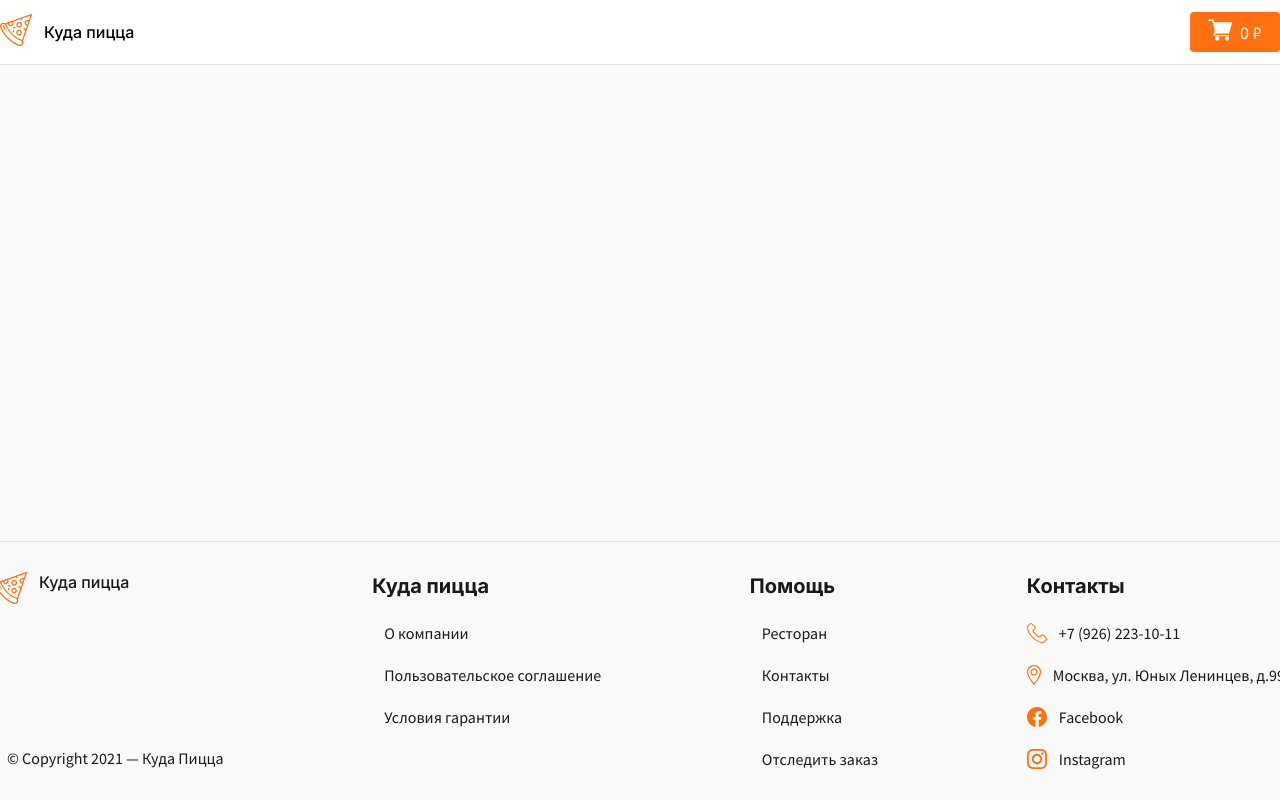
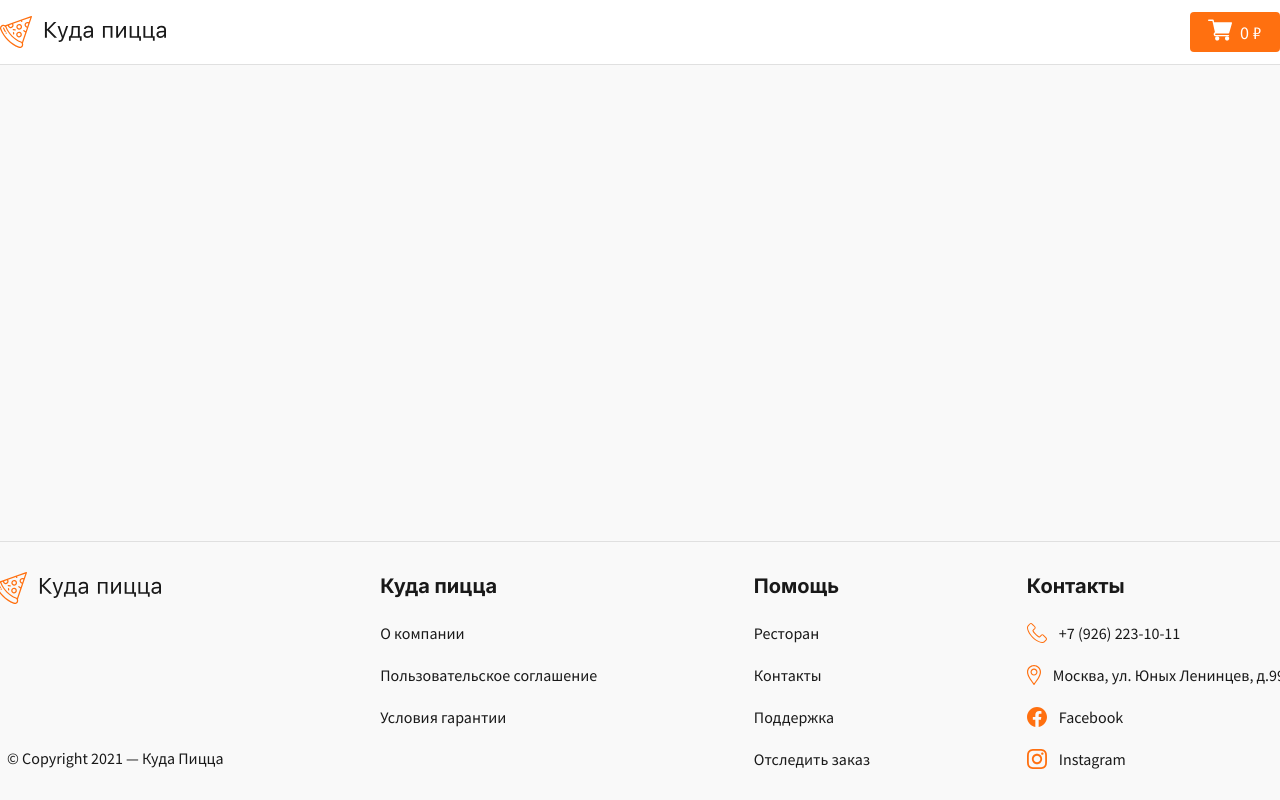
Before and after one commit to mikhail-create/where-pizza, a React (Create React App) app: page / in a window 1280 px wide. Built offline with nearby package versions, Linux system fonts and the light colour scheme.

Commit message:
changed logo

```diff
--- a/src/components/footer-menu/FooterMenu.module.scss
+++ b/src/components/footer-menu/FooterMenu.module.scss
@@ -21,15 +21,14 @@
         display: flex;
         flex-direction: row;
 
-        &__title {
-            font-family: "Inter", sans-serif;
-            font-weight: 500;
-            font-size: 16px;
-            padding-left: 12px;
+        &__image {
+            height: 32px;
+            display: flex;
+            align-items: center;
         }
 
-        &__image {
-            width: 32px;
+        &__title {
+            padding-left: 12px;
         }
 
         &__copyright {
@@ -57,8 +56,11 @@
         display: flex;
         align-items: center;
 
+        &__icon {
+            padding-right: 12px;
+        }
+
         > a {
-            padding-left: 12px;
             color: $black;
             text-decoration: none;
 
--- a/src/components/footer-menu/FooterMenu.tsx
+++ b/src/components/footer-menu/FooterMenu.tsx
@@ -1,5 +1,6 @@
 import React from 'react'
 import { ReactComponent as Logo } from '../../assets/icons/logo.svg'
+import { ReactComponent as LogoTitle } from '../../assets/icons/logo_title.svg'
 import { ReactComponent as Phone } from '../../assets/icons/phone.svg'
 import { ReactComponent as Address } from '../../assets/icons/address.svg'
 import { ReactComponent as Facebook } from '../../assets/icons/facebook.svg'
@@ -13,9 +14,7 @@ function FooterMenu() {
                 <div className={styles.footer_logo}>
                     <div className={styles.footer_logo__image}>
                         <Logo />
-                    </div>
-                    <div className={styles.footer_logo__title}>
-                        Куда пицца
+                        <LogoTitle className={styles.footer_logo__title} />
                     </div>
                 </div>
                 <div className={styles.footer_logo__copyright}>
@@ -72,25 +71,25 @@ function FooterMenu() {
                     Контакты
                 </div>
                 <div className={styles.footer_button}>
-                    <Phone />
+                    <Phone className={styles.footer_button__icon} />
                     <a href='#'>
                         +7 (926) 223-10-11
                     </a>
                 </div>
                 <div className={styles.footer_button}>
-                    <Address />
+                    <Address className={styles.footer_button__icon} />
                     <a href='#'>
                         Москва, ул. Юных Ленинцев, д.99
                     </a>
                 </div>
                 <div className={styles.footer_button}>
-                    <Facebook />
+                    <Facebook className={styles.footer_button__icon} />
                     <a href='#'>
                         Facebook
                     </a>
                 </div>
                 <div className={styles.footer_button}>
-                    <Instagram />
+                    <Instagram className={styles.footer_button__icon} />
                     <a href='#'>
                         Instagram
                     </a>
--- a/src/components/header-menu/HeaderMenu.module.scss
+++ b/src/components/header-menu/HeaderMenu.module.scss
@@ -13,14 +13,7 @@
         align-items: center;
 
         &__title {
-            font-family: "Inter", sans-serif;
-            font-weight: 500;
-            font-size: 16px;
             padding-left: 12px;
-        }
-
-        &__image {
-            width: 32px;
         }
     }
 
--- a/src/components/header-menu/HeaderMenu.tsx
+++ b/src/components/header-menu/HeaderMenu.tsx
@@ -1,5 +1,6 @@
 import React, { useState } from 'react'
 import { ReactComponent as Logo } from '../../assets/icons/logo.svg'
+import { ReactComponent as LogoTitle } from '../../assets/icons/logo_title.svg'
 import { ReactComponent as Cart } from '../../assets/icons/cart.svg'
 import styles from './HeaderMenu.module.scss'
 
@@ -8,12 +9,8 @@ function HeaderMenu() {
     return (
         <div className={styles.header}>
             <div className={styles.header_logo}>
-                <div className={styles.header_logo__image}>
-                    <Logo />
-                </div>
-                <div className={styles.header_logo__title}>
-                    Куда пицца
-                </div>
+                <Logo />
+                <LogoTitle className={styles.header_logo__title} />
             </div>
             <div
                 className={styles.header_cart}
```
Also changed, not shown: src/assets/icons/logo_title.svg (added), 1 other file (tests, documents, lock files or other folders).
